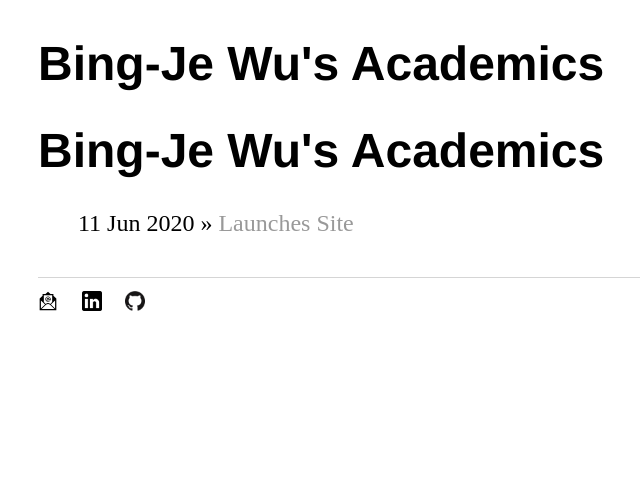
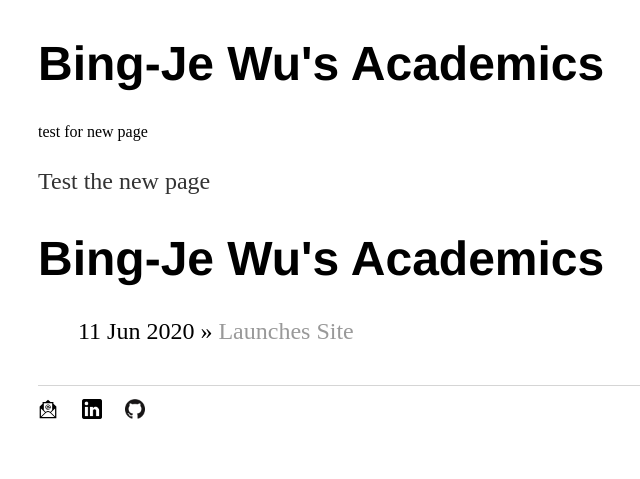
Before and after one commit to bing020815/bing020815.github.io, a Jekyll site: the page built from academics/index.html, in a window 1280 px wide. Shown: the part 494-973 px from the top of the page, without its empty margins (154-794 px from the left). Built offline with Jekyll 4.4.1, drawn with Linux system fonts in a browser that asks for light colours; before the commit the page ends 900 px from its top, so only the background shows below that.

Commit message:
Update index.html

```diff
--- a/academics/index.html
+++ b/academics/index.html
@@ -9,7 +9,8 @@ title: Bing-Je Wu's Academics
 	    <li><span>{{ academic.date | date_to_string }}</span> » <a href="{{ academic.url }}" title="{{ academic.title }}">{{ academic.title }}</a></li>
 	  {% endfor %}
 	</ul>
-
+test for new page
+<p>Test the new page</p>
 	<h1>{{ page.title }}</h1>
 	<ul class="posts">
 
```
